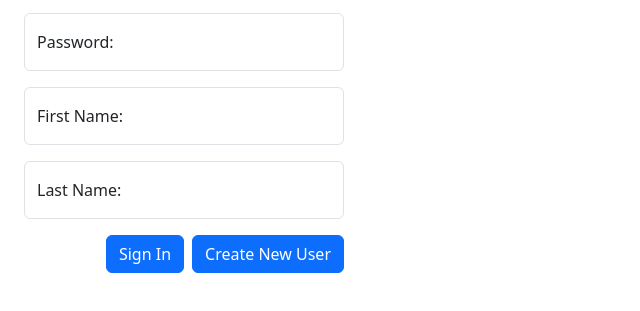
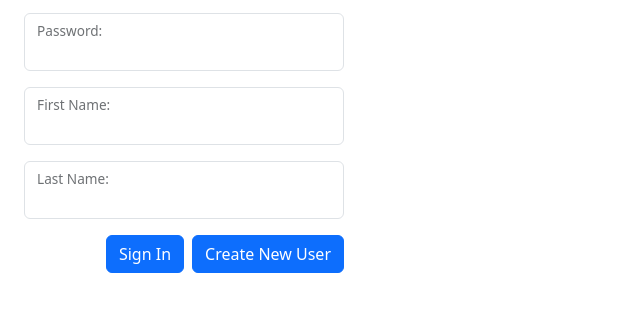
Before and after one commit to Julesmcghouls/firebasics, a plain HTML site: page public/auth/register.html in a window 1280 px wide. Shown: the part 139-450 px from the top of the page, without its empty margins (0-640 px from the left). Drawn offline with nearby package versions, Linux system fonts and the light colour scheme.

Commit message:
Update register form inputs

```diff
--- a/public/auth/register.html
+++ b/public/auth/register.html
@@ -11,19 +11,20 @@
     <form id="MainForm" class="w-25 m-4">
       <div class="form-floating mb-3">
         <h2 class="mb-3">Register User: </h2>
+
         <input type="email" class="form-control" id="emailInput" placeholder="name@example.com">
         <label for="floatingInput">Email address: </label>
       </div>
       <div class="form-floating mb-3">
-        <input type="password" class="form-control" id="passwordInput" placeholder="Password">
+        <input type="password" class="form-control" id="passwordInput">
         <label for="floatingPassword">Password: </label>
       </div>
       <div class="form-floating mb-3">
-        <input type="email" class="form-control" id="fnameInput" placeholder="text">
+        <input type="text" class="form-control" id="fnameInput">
         <label for="floatingInput">First Name: </label>
       </div>
       <div class="form-floating mb-3">
-        <input type="password" class="form-control" id="lnameInput" placeholder="text">
+        <input type="password" class="form-control" id="lnameInput">
         <label for="floatingPassword">Last Name: </label>
       </div>
 
@@ -66,7 +67,6 @@
           // Signed in
           const user = userCredential.user;
           console.log(user);
-          // ...
         })
         .catch((error) => {
           const errorCode = error.code;
```
